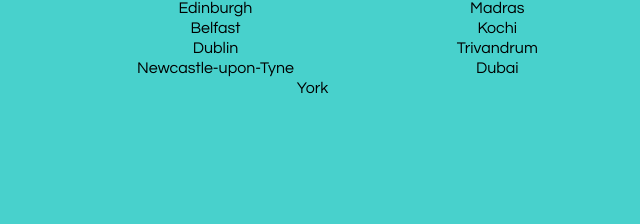
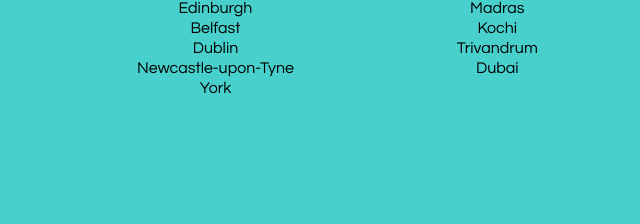
Before and after one commit to hemahk/project-2-css, a plain HTML site: page index.html in a window 1280 px wide. Shown: the part 1269-1493 px from the top of the page, 466-1106 px from the left. Drawn offline with Linux system fonts and the light colour scheme.

Commit message:
removed column span from York

```diff
--- a/index.html
+++ b/index.html
@@ -90,7 +90,7 @@
             </tr>
             <tr>
               <td>Mexico City</td>
-              <td colspan="3">York</td>
+              <td>York</td>
             </tr>
             <tr>
               <td>Grand Canyon</td>
```
